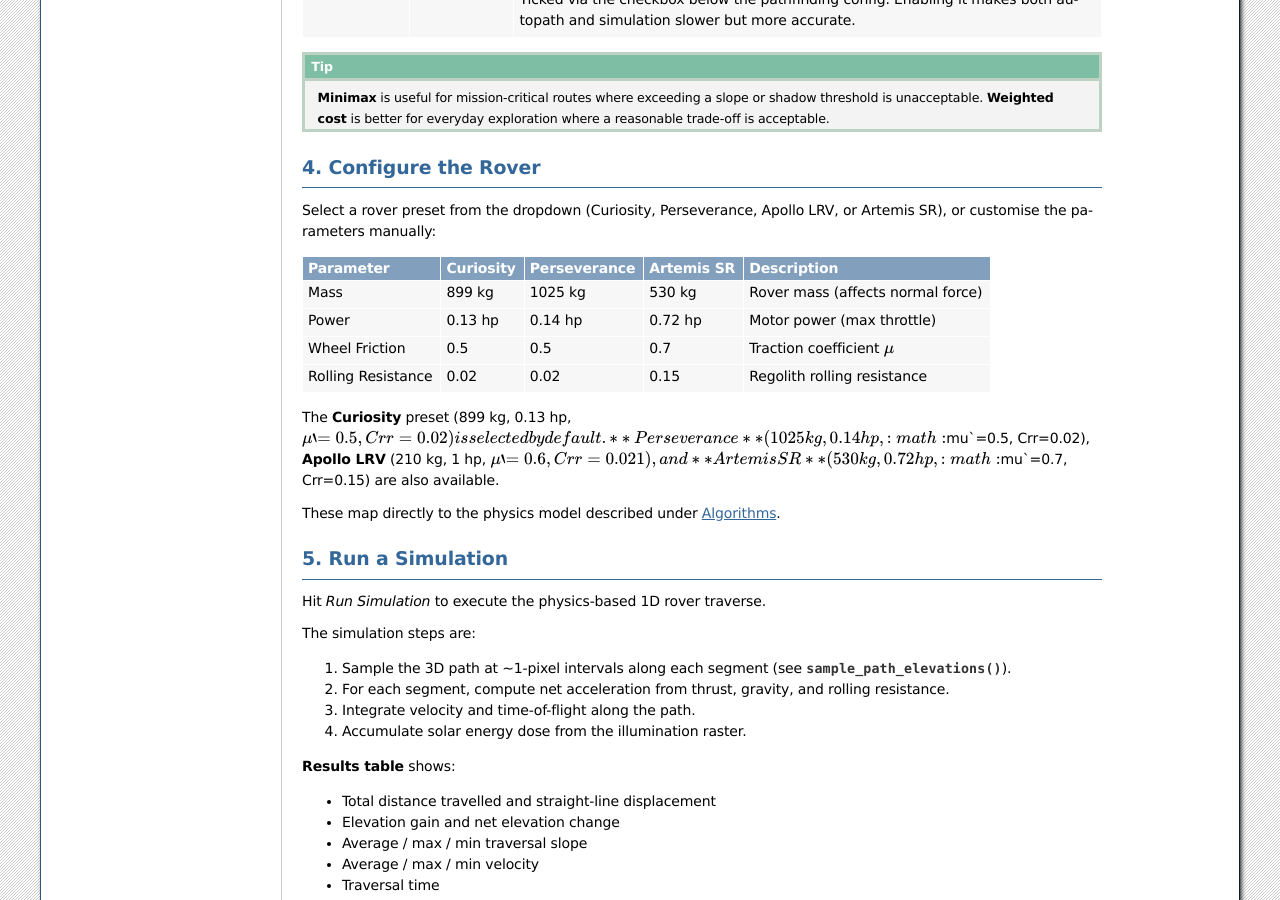
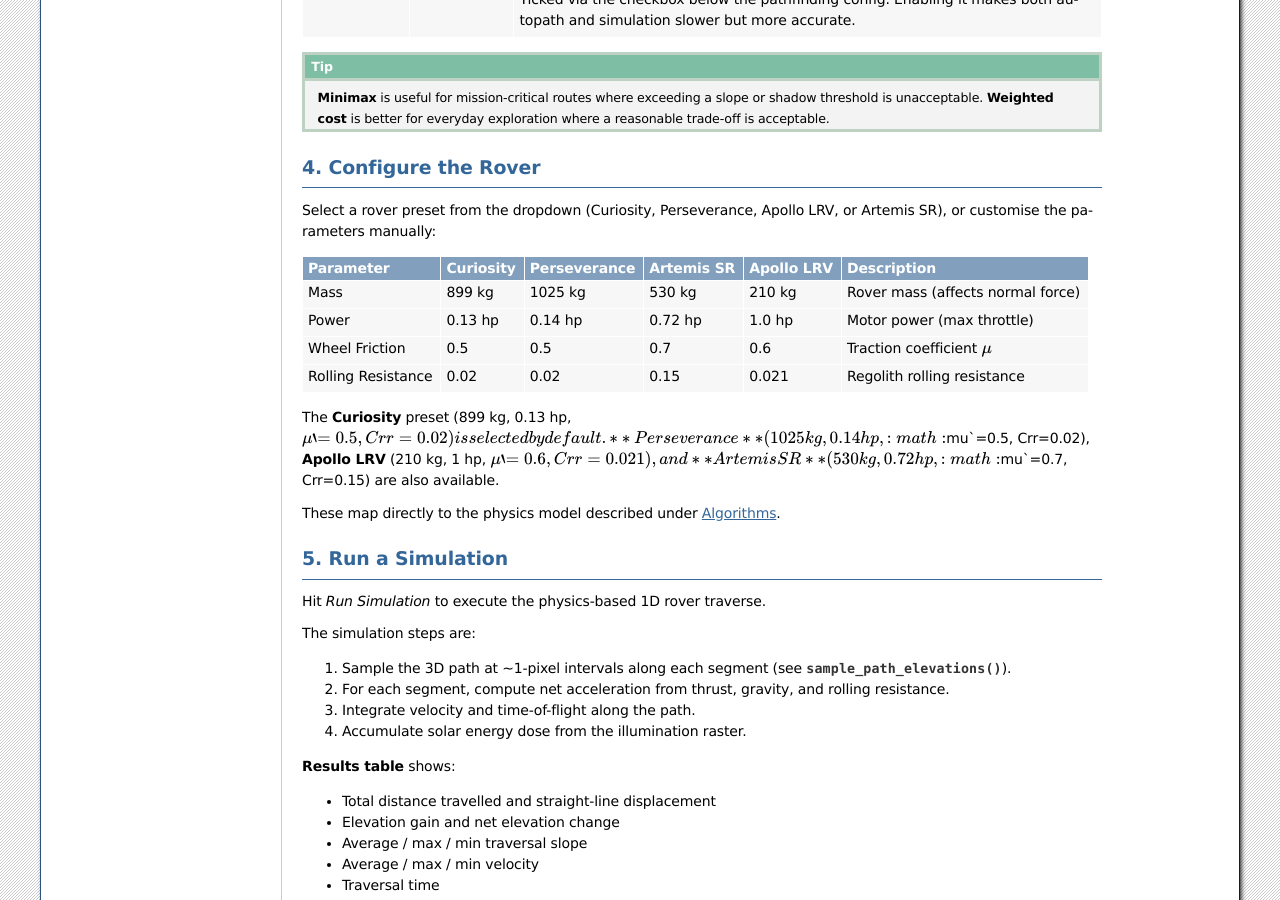
Before and after one commit to osh3276/cynthium, a Sphinx documentation site: the page built from docs/usage.rst, in a window 1280 px wide and 900 px high, scrolled down 2807 px. Built offline with Sphinx 7.4.7, drawn with Linux system fonts in a browser that asks for light colours.

Commit message:
docs: update API docs and usage guide
Update Sphinx documentation for recent feature
additions and API changes.

```diff
--- a/docs/api/index.rst
+++ b/docs/api/index.rst
@@ -40,3 +40,8 @@
    :members:
    :undoc-members:
    :show-inheritance:
+
+.. automodule:: cynthium.app.site_tiles
+   :members:
+   :undoc-members:
+   :show-inheritance:
--- a/docs/usage.rst
+++ b/docs/usage.rst
@@ -206,17 +206,17 @@
 Select a rover preset from the dropdown (Curiosity, Perseverance,
 Apollo LRV, or Artemis SR), or customise the parameters manually:
 
-+------------------------+--------------+----------------+------------+------------------------------------+
-| Parameter              | Curiosity    | Perseverance   | Artemis SR | Description                        |
-+========================+==============+================+============+====================================+
-| Mass                   | 899 kg       | 1025 kg        | 530 kg     | Rover mass (affects normal force)  |
-+------------------------+--------------+----------------+------------+------------------------------------+
-| Power                  | 0.13 hp      | 0.14 hp        | 0.72 hp    | Motor power (max throttle)         |
-+------------------------+--------------+----------------+------------+------------------------------------+
-| Wheel Friction         | 0.5          | 0.5            | 0.7        | Traction coefficient :math:`\mu`   |
-+------------------------+--------------+----------------+------------+------------------------------------+
-| Rolling Resistance     | 0.02         | 0.02           | 0.15       | Regolith rolling resistance        |
-+------------------------+--------------+----------------+------------+------------------------------------+
++------------------------+--------------+----------------+------------+------------+------------------------------------+
+| Parameter              | Curiosity    | Perseverance   | Artemis SR | Apollo LRV | Description                        |
++========================+==============+================+============+============+====================================+
+| Mass                   | 899 kg       | 1025 kg        | 530 kg     | 210 kg     | Rover mass (affects normal force)  |
++------------------------+--------------+----------------+------------+------------+------------------------------------+
+| Power                  | 0.13 hp      | 0.14 hp        | 0.72 hp    | 1.0 hp     | Motor power (max throttle)         |
++------------------------+--------------+----------------+------------+------------+------------------------------------+
+| Wheel Friction         | 0.5          | 0.5            | 0.7        | 0.6        | Traction coefficient :math:`\mu`   |
++------------------------+--------------+----------------+------------+------------+------------------------------------+
+| Rolling Resistance     | 0.02         | 0.02           | 0.15       | 0.021      | Regolith rolling resistance        |
++------------------------+--------------+----------------+------------+------------+------------------------------------+
 
 The **Curiosity** preset (899 kg, 0.13 hp, :math:`\mu`=0.5, Crr=0.02) is
 selected by default.  **Perseverance** (1025 kg, 0.14 hp, :math:`\mu`=0.5,
```
Also changed, not shown: docs/api/io.rst (+10 -0 lines), docs/api/rendering.rst (+0 -13 lines).
